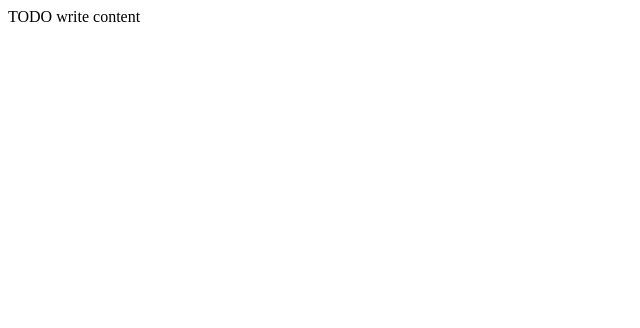
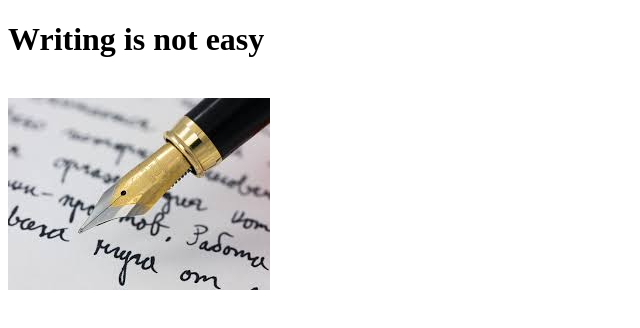
Before and after one commit to Gabriele7991/WebApplication2, a plain HTML site: page WebApplication2/web/index.html in a window 1280 px wide. Shown: the whole page, without its empty margins (0-640 px from the left). Drawn offline with Linux system fonts and the light colour scheme.

Commit message:
Esercitazione 18/03/2019 (inizio)

```diff
--- a/WebApplication2/web/index.html
+++ b/WebApplication2/web/index.html
@@ -6,11 +6,21 @@ and open the template in the editor.
 -->
 <html>
     <head>
-        <title>TODO supply a title</title>
+        <title>Homepage</title>
         <meta charset="UTF-8">
         <meta name="viewport" content="width=device-width, initial-scale=1.0">
+
+        <meta name="keywords" content="FPW, Progetto, HTML, CSS">
+<meta name="description" content="Homepage delle esercitazioni di FPW">
+<meta name="author" content="Gabriele Zara">
+<meta http-equiv="refresh" content="30">
     </head>
     <body>
-        <div>TODO write content</div>
+        <div>
+            <h1>Writing is not easy</h1>
+            <br/>
+            <img title="Main Image" alt="Foto di me che scrivo con la stilogrfica"
+                 src="IMG/download.jpg">
+        </div>
     </body>
 </html>
```
Also changed, not shown: WebApplication2/web/IMG/download.jpg (added).
